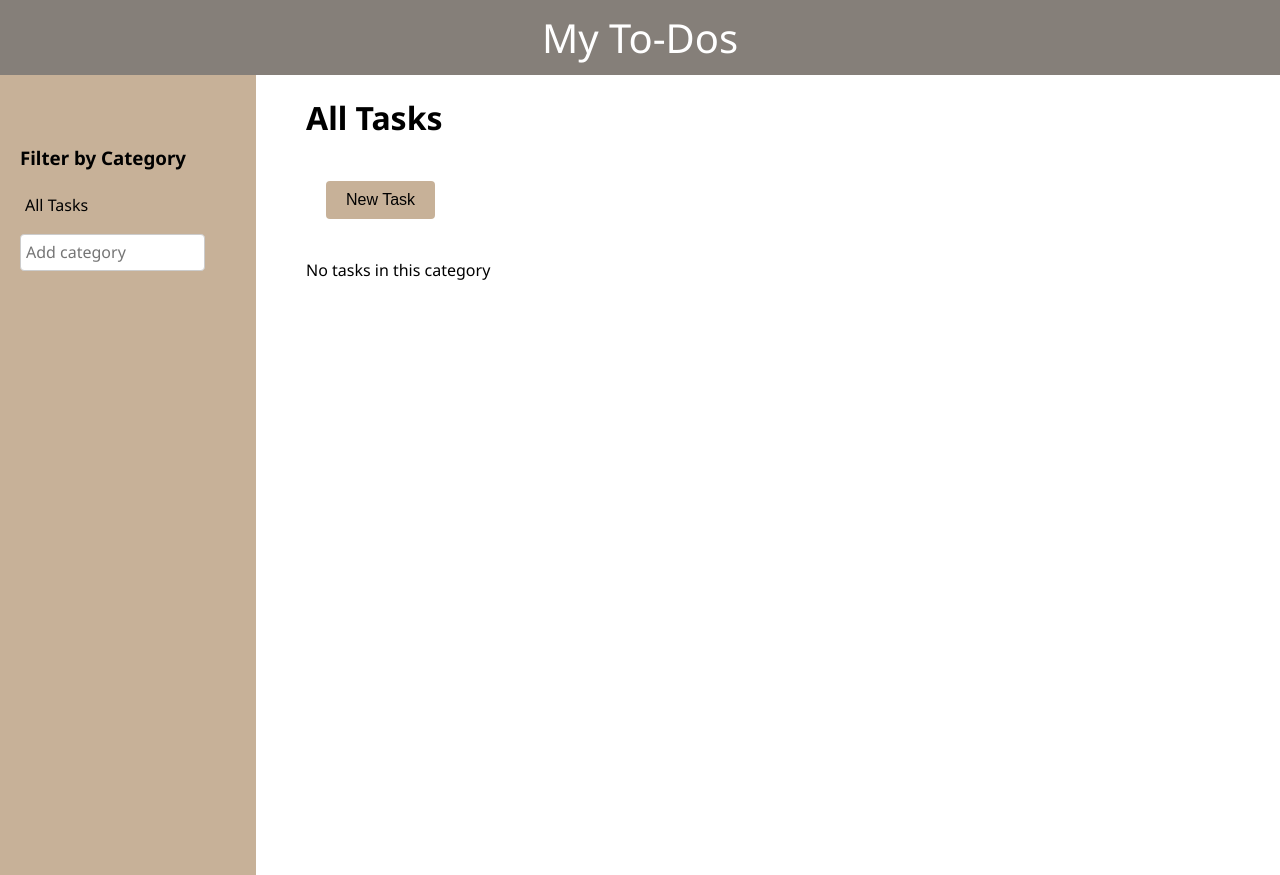
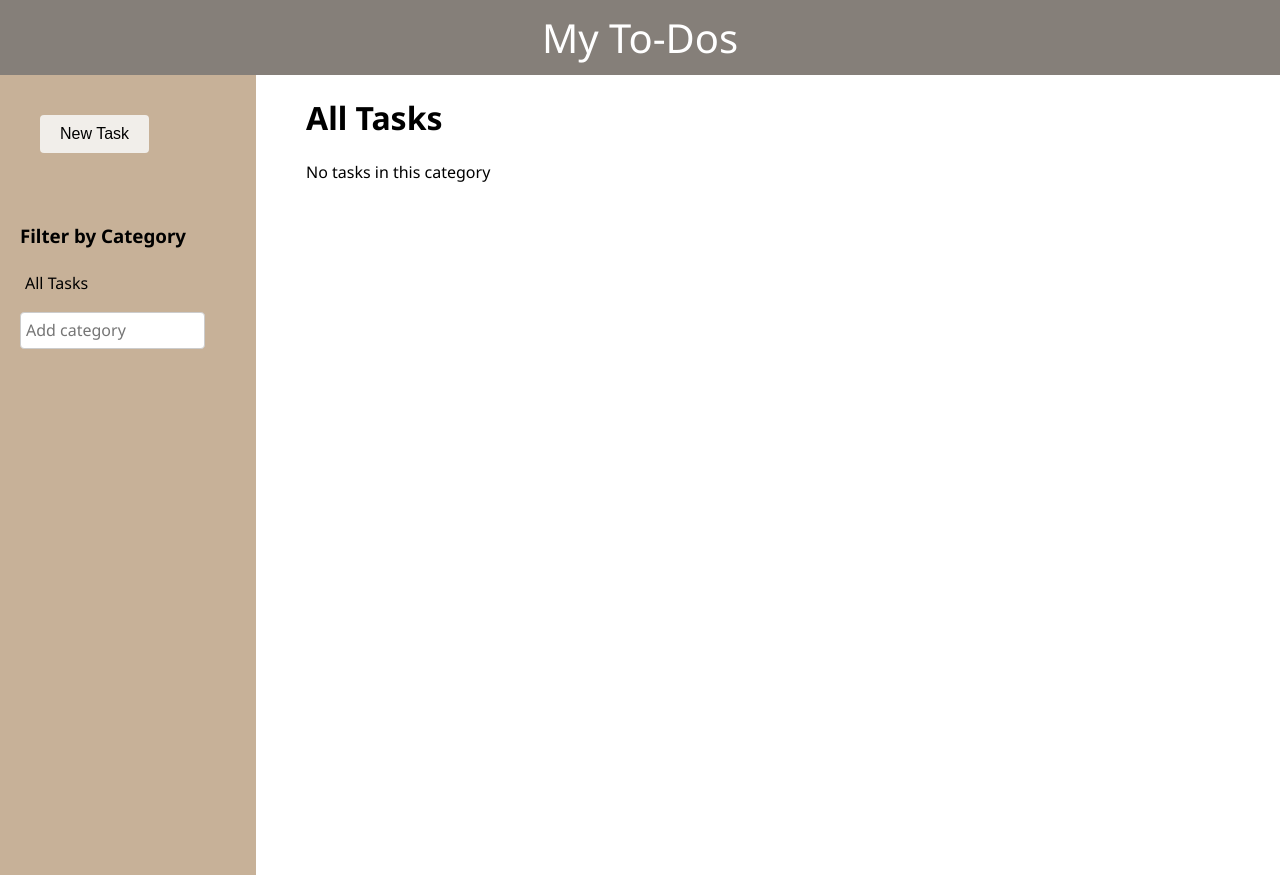
Before and after one commit to cmoratagarcia/odin-to-do-list, a website built with webpack: page src/index.html in a window 1280 px wide. Built offline with nearby package versions, Linux system fonts and the light colour scheme.

Commit message:
Move New task button to sidebar To avoid confusion

```diff
--- a/src/index.html
+++ b/src/index.html
@@ -15,6 +15,7 @@
     <header>My To-Dos</header>
     <div class="content">
       <div class="sidebar">
+        <button class="new-task-btn">New Task</button>
         <div class="cat-container">
           <h3>Filter by Category</h3>
           <ul class="cat-sidebar sidebar-options">
@@ -33,7 +34,6 @@
       <!-- Task cards section -->
       <main>
         <h1 class="cat-title">All Tasks</h1>
-        <button class="new-task-btn">New Task</button>
         <ul class="task-container"></ul>
       </main>
     </div>
--- a/src/style.css
+++ b/src/style.css
@@ -35,6 +35,10 @@
     main {
     margin-left: 50px;
     width: 80%;
+    }
+
+    .new-task-btn {
+        background-color: var(--off-white);
     }
     .cat-container {
     margin-top: 50px;
```
